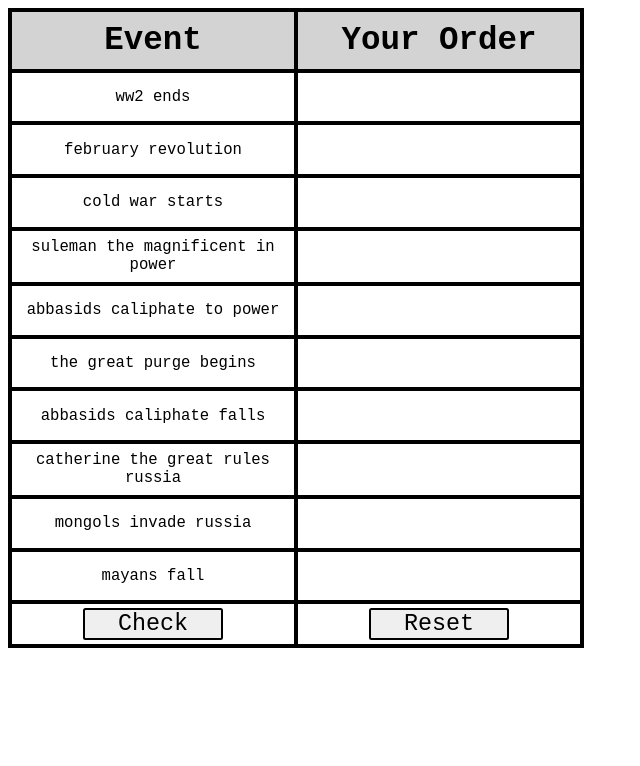
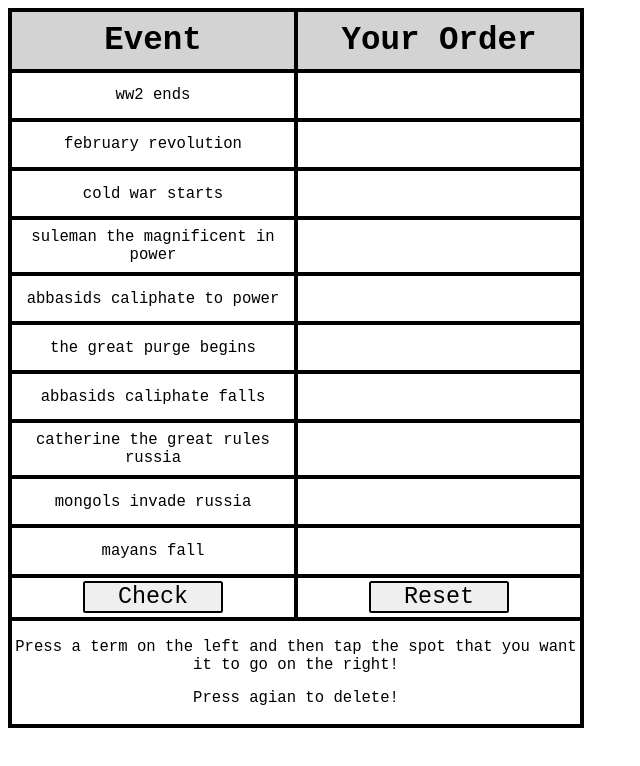
Before and after one commit to jackattack16/Chronological-Order, a plain HTML site: page index.html in a window 1280 px wide. Shown: the whole page, without its empty margins (0-640 px from the left). Drawn offline with Linux system fonts and the light colour scheme.

Commit message:
Add files via upload

```diff
--- a/index.html
+++ b/index.html
@@ -7,8 +7,8 @@
     <link rel="stylesheet" href="slayStyle.css"><link/>
 </head>
 <body onload="start()">
+<table>
 
-<table>
       <tr>
             <th>Event</th>
             <th>Your Order</th>
@@ -60,8 +60,14 @@
             <td>
                   <button onclick="start()">Reset</button>
             </td>
+
+</tr>
+
+ <tr>
+            <td colspan="2"><p>Press a term on the left and then tap the spot that you want it to go on the right!</p>
+<p>Press agian to delete!</p>
+</td>
       </tr>
 </table>
-
 </body>
 </html>
--- a/slayStyle.css
+++ b/slayStyle.css
@@ -1,6 +1,6 @@
 table {
       border: 2px solid black;
-      height: 80vh;
+      height: 90vh;
       width: 45vw;
       margin: 0px;
       border-spacing: 0px;
```
